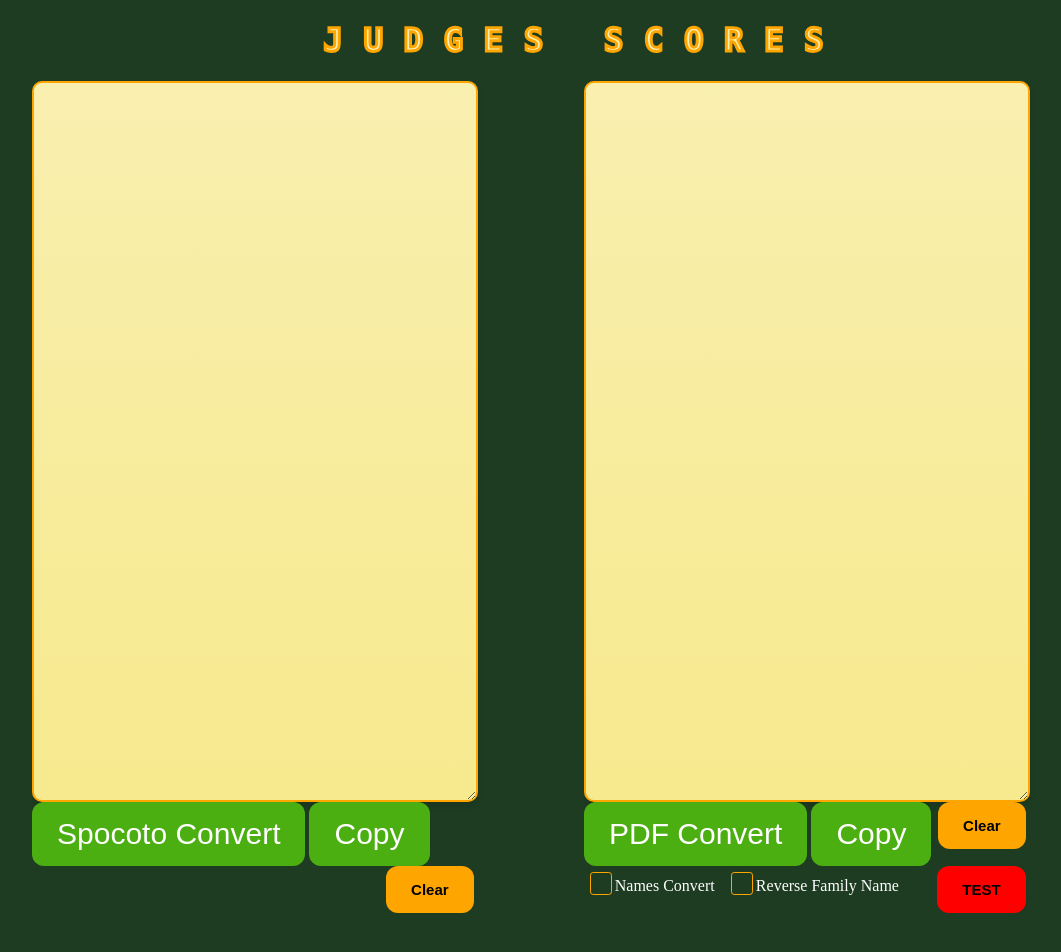
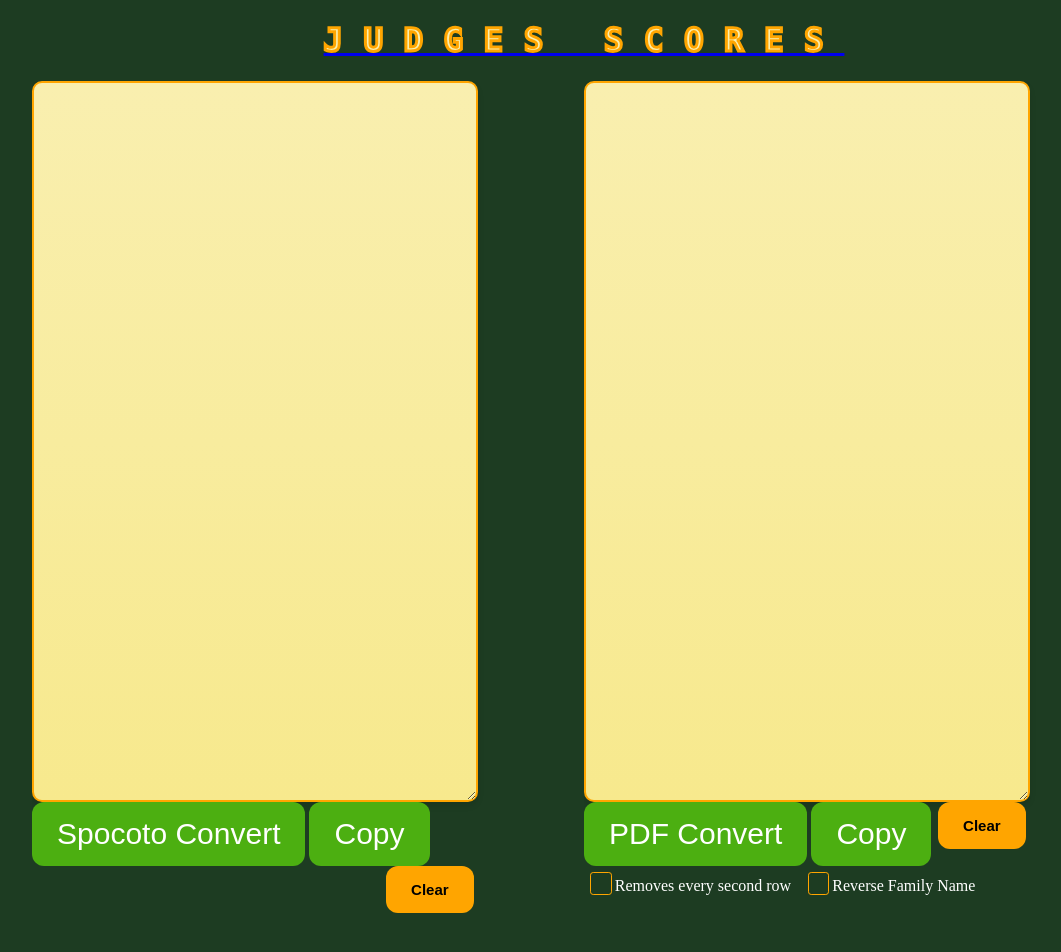
Before and after one commit to krisgiyan/judgescore, a plain HTML site: page index.html in a window 1280 px wide. Shown: the whole page, without its empty margins (56-1117 px from the left). Drawn offline with Linux system fonts and the light colour scheme.

Commit message:
Update index.html

```diff
--- a/index.html
+++ b/index.html
@@ -8,7 +8,7 @@
 </head>
 <body>
 <script src="script.js"></script>
-<h1>JUDGES SCORES</h1>
+<a href="cross-country.html"><h1>JUDGES SCORES</h1></a>
 <div id="left">
     <textarea name="" class="area" cols="50" rows="28" id="area"></textarea>
     <div class="div_buttons">
@@ -23,12 +23,11 @@
         <button onclick="pdfconvert()">PDF Convert</button>
         <button onclick="copy2()">Copy</button>
         <button onclick="clear2()" class="clear_button">Clear</button>
-        <button onclick="test_names()" class="clear_button" id="testtt" >TEST</button>
     </div>
     <div id="radio">
         <form>
             <input type="checkbox" id="name_convert" name="name_convert">
-            <label for="name_convert">Names Convert</label>
+            <label for="name_convert">Removes every second row</label>
             <input type="checkbox" id="reverse" name="reverse">
             <label for="reverse">Reverse Family Name</label>
         </form>
```
